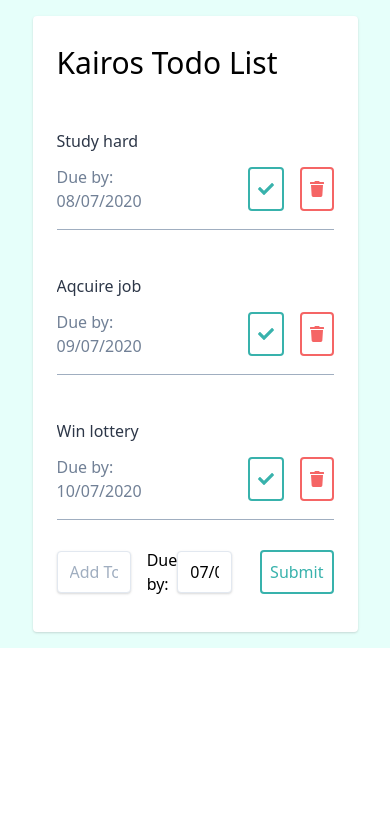
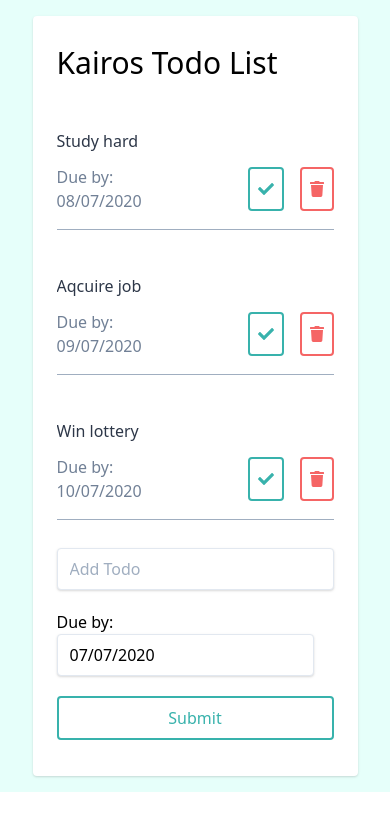
Before and after one commit to Ziggyss/kairos-to-do, a React (Create React App) app: page / in a window 390 px wide. Shown: the top 830 px of the page. Built offline with nearby package versions, Linux system fonts and the light colour scheme.

Commit message:
responsive adjustments added for input section

```diff
--- a/src/TodoInput.js
+++ b/src/TodoInput.js
@@ -24,24 +24,24 @@ const TodoInput = ({ addTodo }) => {
   };
 
   return (
-    <form className="flex align-center justify-between py-3 items-center">
+    <form className="flex flex-wrap md:flex-no-wrap align-center justify-between py-3 items-center">
       <input
         type="text"
-        className="input shadow appearance-none border rounded w-8/12 py-2 px-3 mr-4 text-grey-darker"
+        className="input shadow appearance-none border rounded w-full md:w-8/12 py-2 px-3 mr-0 mb-5 md:mb-0 md:mr-4 text-grey-darker"
         value={value}
         onChange={(e) => setValue(e.target.value)}
         placeholder="Add Todo"
       />
-      <p className="w-16 align-center">Due by: </p>
+      <p className="w-auto md:w-16 align-center">Due by: </p>
       <DatePicker
-        className="shadow appearance-none border rounded w-8/12 py-2 px-3 mr-4 text-grey-darker"
+        className="shadow appearance-none border rounded w-auto md:w-8/12 py-2 px-3 mr-0 md:mr-4 text-grey-darker"
         selected={date}
         onChange={onDateChange}
         value={date}
         dateFormat="dd/MM/yyyy"
       />
       <button
-        className="flex-no-shrink p-2 border-2 rounded text-teal-500 border-teal-500 hover:text-white hover:bg-teal-500"
+        className="flex-no-shrink w-full mt-5 md:mt-0 md:w-auto p-2 border-2 rounded text-teal-500 border-teal-500 hover:text-white hover:bg-teal-500"
         onClick={handleSubmit}
       >
         Submit
```
